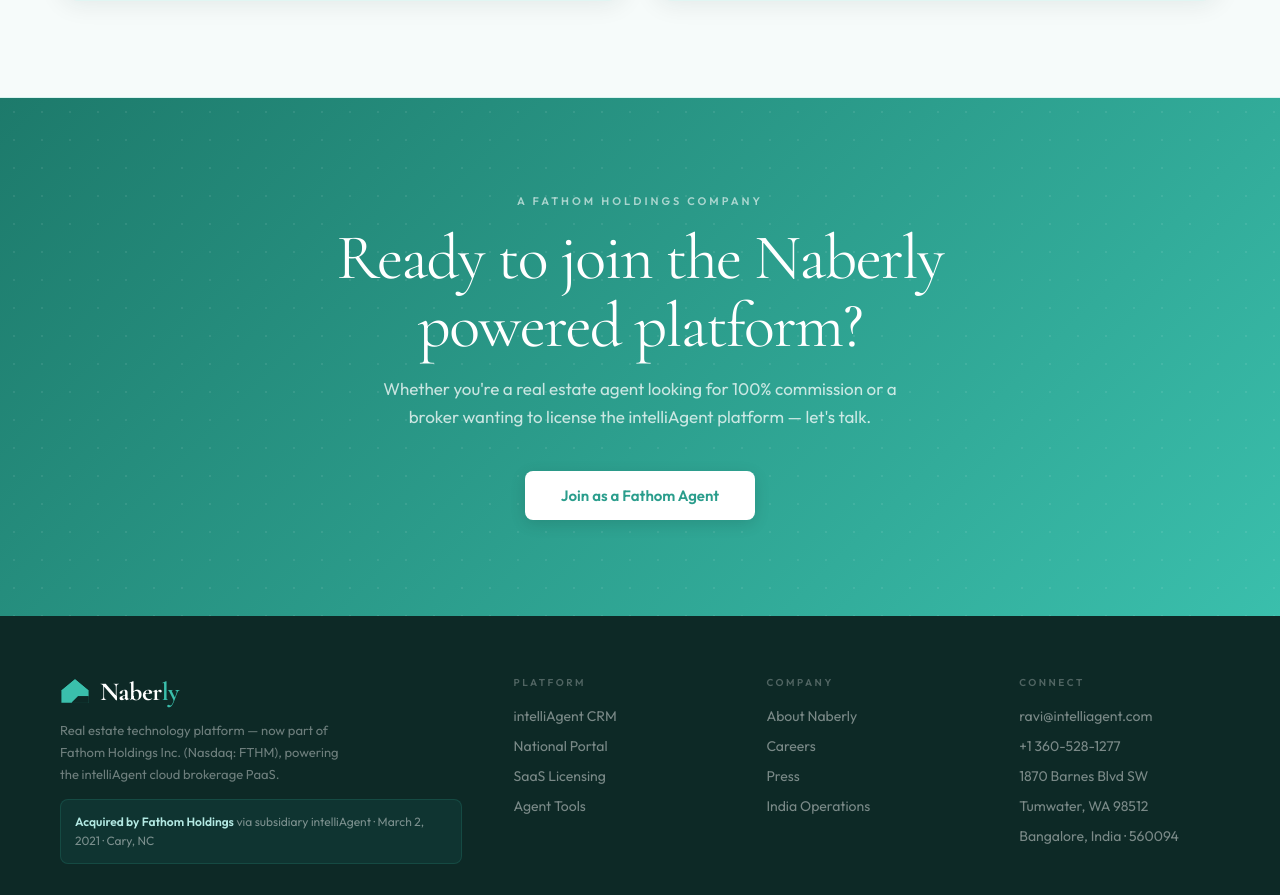
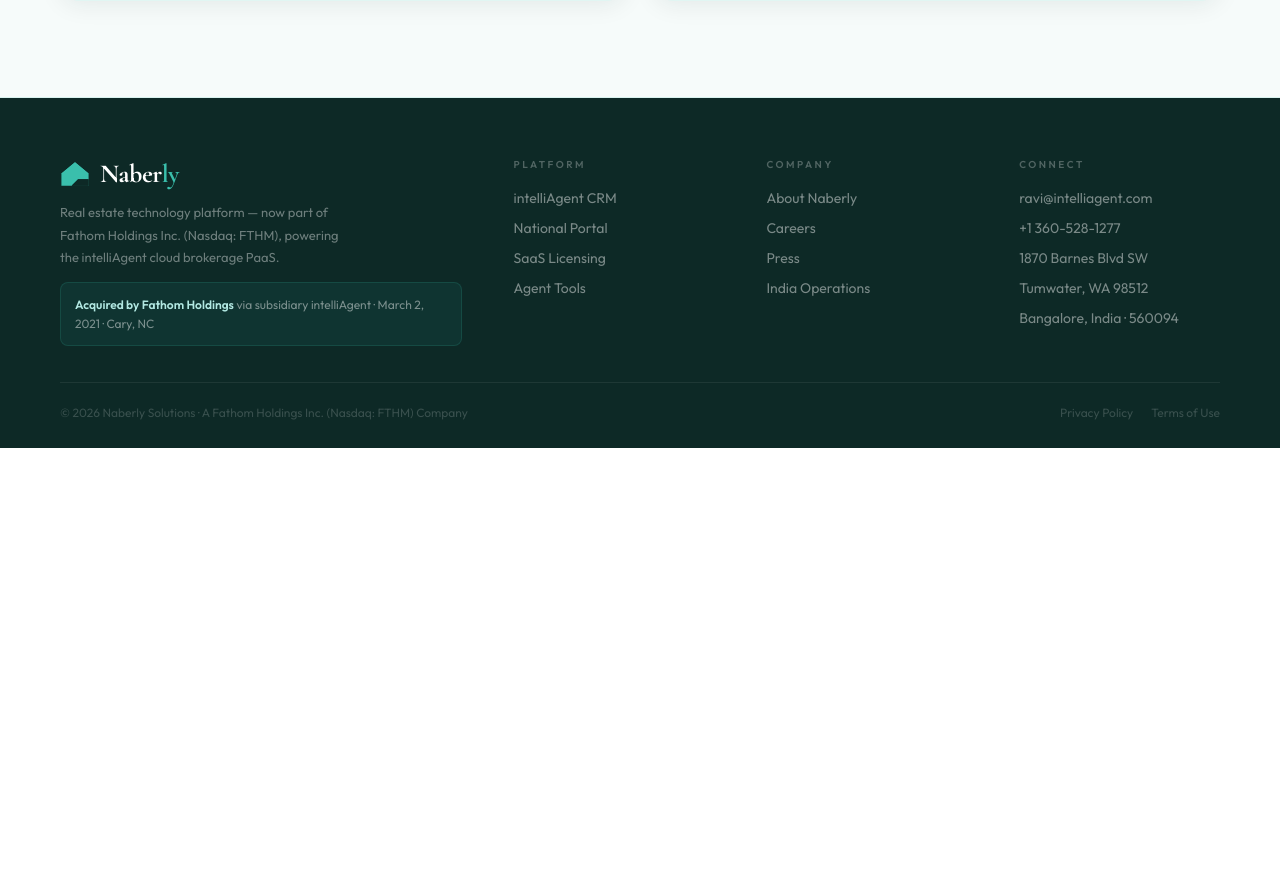
Before and after one commit to Ravikuppala/naberlycoinwebsite, a plain HTML site: page index.html in a window 1280 px wide. Shown: the part 10322-11217 px from the top of the page. After the commit the page ends 10770 px from the top, so only its background shows below. Drawn offline with nearby package versions, Linux system fonts and the light colour scheme.

Commit message:
Update index.html
Removed fathom related

```diff
--- a/index.html
+++ b/index.html
@@ -1113,15 +1113,7 @@
   </div>
 </section>
 
-<!-- CTA -->
-<section class="cta" id="cta">
-  <span class="cta-eyebrow">A Fathom Holdings Company</span>
-  <h2 class="cta-title">Ready to join the Naberly<br/>powered platform?</h2>
-  <p class="cta-sub">Whether you're a real estate agent looking for 100% commission or a broker wanting to license the intelliAgent platform — let's talk.</p>
-  <div style="display:flex;gap:14px;justify-content:center;margin-top:40px;position:relative;flex-wrap:wrap">
-    <button class="btn-white" onclick="window.open('https://www.fathomrealty.com/agents/','_blank')">Join as a Fathom Agent</button>
-  </div>
-</section>
+
 
 <!-- FOOTER -->
 <footer>
```
